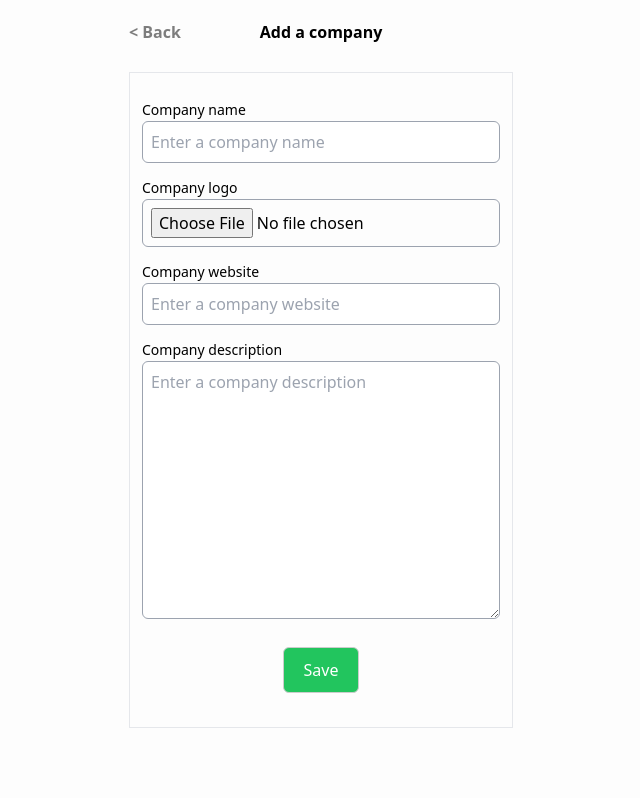
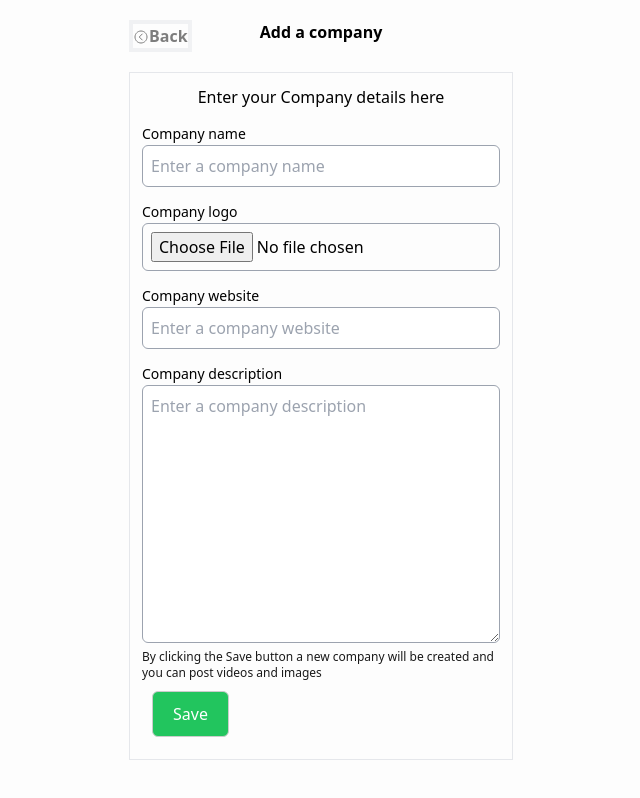
Before and after one commit to krisGuru/demo-poc, a Next.js app: page /settings/addcompany in a window 1280 px wide. Shown: the whole page, without its empty margins (319-959 px from the left). Built offline with nearby package versions, Linux system fonts and the light colour scheme.

Commit message:
icon changes

```diff
--- a/src/pages/categorylist.tsx
+++ b/src/pages/categorylist.tsx
@@ -3,6 +3,7 @@ import '../app/globals.css'
 import SideNav from '@/components/SideNav'
 import Link from 'next/link'
 import Head from 'next/head'
+import { IoChevronBackCircleOutline } from 'react-icons/io5'
 
 const categorylist = () => {
     const categoryData=[
@@ -23,7 +24,10 @@ const categorylist = () => {
         <div id="video-post-container" className="py-5">
             <span className='absolute font-semibold text-base pl-2 opacity-50'>
                 <Link href={'/settings'}>
-                    &lt; Back
+                    <div className='flex items-center border-4'>
+                        <IoChevronBackCircleOutline className='mt-[1px]'/>
+                        <span>Back</span>
+                    </div>
                 </Link>
             </span>
             <div className='text-center'>
--- a/src/pages/search.tsx
+++ b/src/pages/search.tsx
@@ -35,7 +35,7 @@ const Search = () => {
             </Head>
             <div id="video-post-container" className="py-5">
                 <input className='w-full bg-gray-200 rounded-lg border border-gray-400'
-                type="text" placeholder='🔍 Search by category / name'
+                type="text" placeholder='  ⌕ Search by category / name'
                 onMouseDown={navToTypeSearch} onKeyDown={searchResult}
                 />
                 {
--- a/src/pages/settings/addcompany.tsx
+++ b/src/pages/settings/addcompany.tsx
@@ -3,6 +3,7 @@ import '../../app/globals.css'
 import SideNav from '@/components/SideNav'
 import Link from 'next/link'
 import Head from 'next/head'
+import { IoChevronBackCircleOutline } from 'react-icons/io5'
 
 const addcompany = () => {
   return (
@@ -16,7 +17,10 @@ const addcompany = () => {
         <div id="video-post-container" className="py-5">
             <span className='absolute font-semibold text-base pl-2 opacity-50'>
                 <Link href={'/settings'}>
-                    &lt; Back
+                    <div className='flex items-center border-4'>
+                        <IoChevronBackCircleOutline className='mt-[1px]'/>
+                        <span>Back</span>
+                    </div>
                 </Link>
             </span>
             <div className='text-center'>
@@ -24,6 +28,7 @@ const addcompany = () => {
             </div>
             <div className='p-2'>
                 <div className='mt-5 border border-gray-200 p-3'>
+                    <p className='text-base font-medium text-center '>Enter your Company details here</p>
                     <div className='mt-3'>
                         <label htmlFor="" className='text-sm'>Company name</label>
                         <input type="text"
@@ -47,7 +52,9 @@ const addcompany = () => {
                         className='w-full p-2 rounded-md border border-gray-400'
                         placeholder='Enter a company description'></textarea>
                     </div>
-                    <div className='p-3 text-center'>
+                    <p className='text-xs opacity-90'> By clicking the Save button a new company will be created and you
+                        can post videos and images </p>
+                    <div className='save-button'>
                         <button className='bg-green-500 text-white rounded-md'>Save</button>
                     </div>
                 </div>
--- a/src/pages/settings/category/add.tsx
+++ b/src/pages/settings/category/add.tsx
@@ -3,6 +3,7 @@ import '../../../app/globals.css'
 import SideNav from '@/components/SideNav'
 import Link from 'next/link'
 import Head from 'next/head'
+import { IoChevronBackCircleOutline } from 'react-icons/io5'
 
 const addcategory = () => {
   return (
@@ -16,7 +17,10 @@ const addcategory = () => {
         <div id="video-post-container" className="py-5">
             <span className='absolute font-semibold text-base pl-2 opacity-50'>
                 <Link href={'/settings/category'}>
-                    &lt; Back
+                <div className='flex items-center border-4'>
+                    <IoChevronBackCircleOutline className='mt-[1px]'/>
+                    <span>Back</span>
+                </div>
                 </Link>
             </span>
             <div className='text-center'>
@@ -41,7 +45,7 @@ const addcategory = () => {
                         className='w-full p-2 rounded-md border border-gray-400'
                         placeholder='Enter a category description'></textarea>
                     </div>
-                    <div className='p-3 text-center'>
+                    <div className='save-button'>
                         <button className='bg-green-500 text-white rounded-md'>Save</button>
                     </div>
                 </div>
--- a/src/pages/settings/category/index.tsx
+++ b/src/pages/settings/category/index.tsx
@@ -3,6 +3,7 @@ import '../../../app/globals.css'
 import SideNav from '@/components/SideNav'
 import Link from 'next/link'
 import Head from 'next/head'
+import { IoChevronBackCircleOutline } from 'react-icons/io5'
 
 const categorylist = () => {
     const categoryData=[
@@ -23,7 +24,10 @@ const categorylist = () => {
         <div id="video-post-container" className="py-5">
             <span className='absolute font-semibold text-base pl-2 opacity-50'>
                 <Link href={'/settings'}>
-                    &lt; Back
+                    <div className='flex items-center border-4'>
+                        <IoChevronBackCircleOutline className='mt-[1px]'/>
+                        <span>Back</span>
+                    </div>
                 </Link>
             </span>
             <div className='text-center'>
--- a/src/pages/settings/subcategory/add.tsx
+++ b/src/pages/settings/subcategory/add.tsx
@@ -3,6 +3,7 @@ import '../../../app/globals.css'
 import SideNav from '@/components/SideNav'
 import Link from 'next/link'
 import Head from 'next/head'
+import { IoChevronBackCircleOutline } from 'react-icons/io5'
 
 const addsubcategory = () => {
   return (
@@ -16,7 +17,10 @@ const addsubcategory = () => {
         <div id="video-post-container" className="py-5">
             <span className='absolute font-semibold text-base pl-2 opacity-50'>
                 <Link href={'/settings/subcategory'}>
-                    &lt; Back
+                    <div className='flex items-center border-4'>
+                        <IoChevronBackCircleOutline className='mt-[1px]'/>
+                        <span>Back</span>
+                    </div>
                 </Link>
             </span>
             <div className='text-center'>
@@ -41,7 +45,7 @@ const addsubcategory = () => {
                         className='w-full p-2 rounded-md border border-gray-400'
                         placeholder='Enter a sub category description'></textarea>
                     </div>
-                    <div className='p-3 text-center'>
+                    <div className='save-button'>
                         <button className='bg-green-500 text-white rounded-md'>Save</button>
                     </div>
                 </div>
--- a/src/pages/settings/subcategory/index.tsx
+++ b/src/pages/settings/subcategory/index.tsx
@@ -3,6 +3,7 @@ import '../../../app/globals.css'
 import SideNav from '@/components/SideNav'
 import Link from 'next/link'
 import Head from 'next/head'
+import { IoChevronBackCircleOutline } from 'react-icons/io5'
 
 const subcategorylist = () => {
     const subcategoryData = [
@@ -26,7 +27,10 @@ const subcategorylist = () => {
         <div id="video-post-container" className="py-5">
             <span className='absolute font-semibold text-base pl-2 opacity-50'>
                 <Link href={'/settings/category'}>
-                    &lt; Back
+                    <div className='flex items-center border-4'>
+                        <IoChevronBackCircleOutline className='mt-[1px]'/>
+                        <span>Back</span>
+                    </div>
                 </Link>
             </span>
             <div className='text-center'>
```
